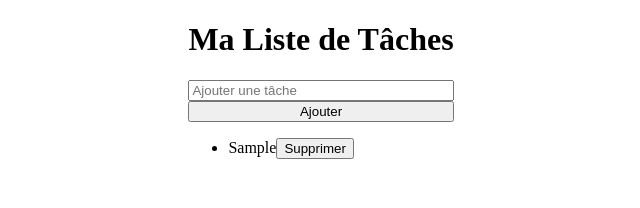
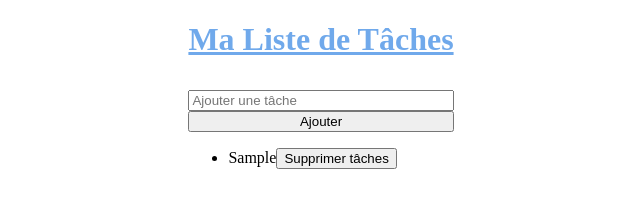
Before and after one commit to bYORK156/examen21fevrier, a plain HTML site: page index.html in a window 1280 px wide. Both pictures are taken after typing "Sample" into the empty fields and a click on the button "Ajouter". Shown: the whole page, without its empty margins (319-959 px from the left). Drawn offline with Linux system fonts and the light colour scheme.

Commit message:
fin d'exam

```diff
--- a/index.html
+++ b/index.html
@@ -3,15 +3,15 @@
 <head>
     <meta charset="UTF-8">
     <meta name="viewport" content="width=device-width, initial-scale=1.0">
-    <title>Liste de Tâches</title>
+    <title>Gestionnaire de liste de tâches</title>
     <link rel="stylesheet" href="style.css">
 </head>
 <body>
-    <div class="container">
+    <div class="taskcontainer">
         <h1>Ma Liste de Tâches</h1>
         <input type="text" id="nouvelleTache" placeholder="Ajouter une tâche">
         <button id="ajouter">Ajouter</button>
-        <ul id="listeTaches">
+        <ul id="liste des Taches">
         </ul>
     </div>
     <script src="index.js"></script>
--- a/index.js
+++ b/index.js
@@ -1,9 +1,9 @@
-// déclaration liste des taches
+// Déclaration de la liste des taches
 
 let listeDeTaches = [];
 
 
-// fonction ajouterTache à la liste
+// fonction ajouter une tache à la liste
 function ajouterTache(tache) {
     if (tache.trim() !== "") { // Empêche l'ajout de tâches vides
         listeDeTaches.push(tache);
@@ -11,11 +11,11 @@ function ajouterTache(tache) {
         document.getElementById("nouvelleTache").value = ""; // Efface le champ actuel
     }
 }
-// fonction ajouterTache à la liste HTML
+
+// fonction pour afficher les tâches dans la liste
 function afficherTaches() {
-    const listeTachesElement = document.getElementById("listeTaches");
+    const listeTachesElement = document.getElementById("liste des Taches");
     listeTachesElement.innerHTML = "";
-    console.log('affichage des taches');
 
     for (let i = 0; i < listeDeTaches.length; i++) {
         const tache = listeDeTaches[i];
@@ -23,7 +23,7 @@ function afficherTaches() {
         li.textContent = tache;
 
         const boutonSupprimer = document.createElement("button");
-        boutonSupprimer.textContent = "Supprimer";
+        boutonSupprimer.textContent = "Supprimer tâches";
         boutonSupprimer.addEventListener("click", () => supprimerTache(i));
 
         li.appendChild(boutonSupprimer);
@@ -31,18 +31,19 @@ function afficherTaches() {
     }
 }
 
-// fonction pour supprimer une Tache
+// fonction pour supprimer une tache
 function supprimerTache(index) {
     listeDeTaches.splice(index, 1);
-    afficherTaches();
+    afficherTaches(); //affiche inital de la tache
 }
 
 // function Afficher taches // Écouteur d'événement pour le bouton "Ajouter"
 const boutonAjouter = document.getElementById("ajouter");
 boutonAjouter.addEventListener("click", () => {
-    const nouvelleTache = document.getElementById("nouvelleTache").value;
+    const nouvelleTache = document.getElementById("nouvelleTache").value; // effacer le champs de saisie
     ajouterTache(nouvelleTache);
 }
 );
 
-afficherTaches(); // Affichage initial
+// Affichage initial des tâches (si le tableau n'est pas vide au chargement de la page)
+afficherTaches();
--- a/style.css
+++ b/style.css
@@ -5,14 +5,20 @@ body{
     align-items: center;
 }
 
-.container {
+.taskcontainer {
     align-content: center;
     flex-direction: column;
     justify-content: center;
-
     display:grid;
 }
+.taskcontainer h1 {
+    text-align: center;
+    font-size: 2em;
+    margin-bottom: 1em;
+    text-decoration: underline;
+    color: rgb(112, 169, 235);
+}
 .h1{
-    align-items: center
+    align-items: center;
     text-decoration: underline;
 }
```
